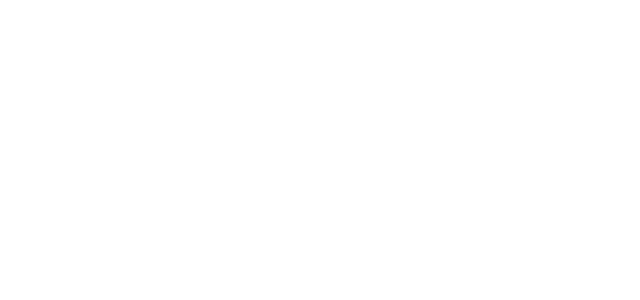
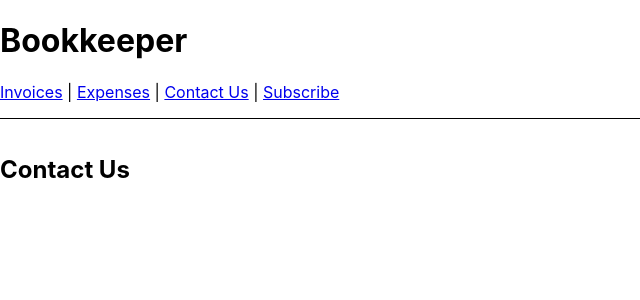
Before and after one commit to rludwik/gtm, a React (Create React App) app: page /contact in a window 1280 px wide. Before the commit this address had no page. Shown: the top 300 px of the page, without its empty margins (0-640 px from the left). Built offline with nearby package versions, Linux system fonts and the light colour scheme.

Commit message:
Added contact page

```diff
--- a/src/App.js
+++ b/src/App.js
@@ -13,6 +13,7 @@
       >
         <Link to="/invoices">Invoices</Link> |{" "}
         <Link to="/expenses">Expenses</Link> |{" "}
+        <Link to="/contact">Contact Us</Link> |{" "}
         <Link to="/subscribe">Subscribe</Link>
       </nav>
       <Outlet />
--- a/src/index.js
+++ b/src/index.js
@@ -10,6 +10,7 @@
 import Expenses from "./routes/expenses";
 import Invoices from "./routes/invoices";
 import Subscribe from "./routes/subscribe";
+import ContactUs from "./routes/contact";
 
 import reportWebVitals from './reportWebVitals';
 
@@ -20,6 +21,7 @@
       <Route path="/" element={<App />}>
         <Route path="expenses" element={<Expenses />} />
         <Route path="invoices" element={<Invoices />} />
+        <Route path="contact" element={<ContactUs />} />
       </Route>
       <Route path="subscribe" element={<Subscribe />} />
     </Routes>
--- /dev/null
+++ b/src/routes/contact.jsx
@@ -0,0 +1,7 @@
+export default function ContactUs() {
+    return (
+      <main style={{ padding: "1rem 0" }}>
+        <h2>Contact Us</h2>
+      </main>
+    );
+  }
```
